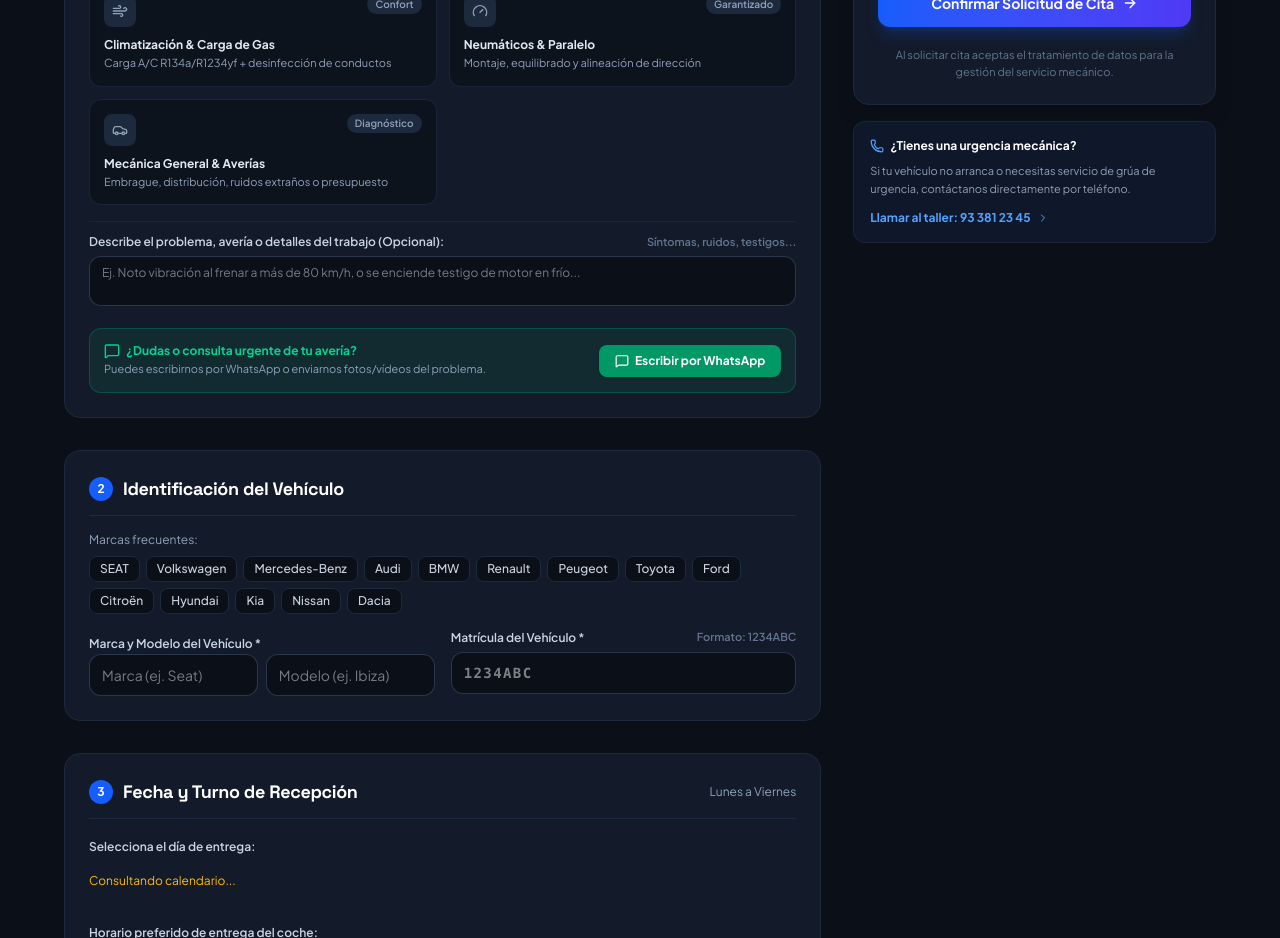
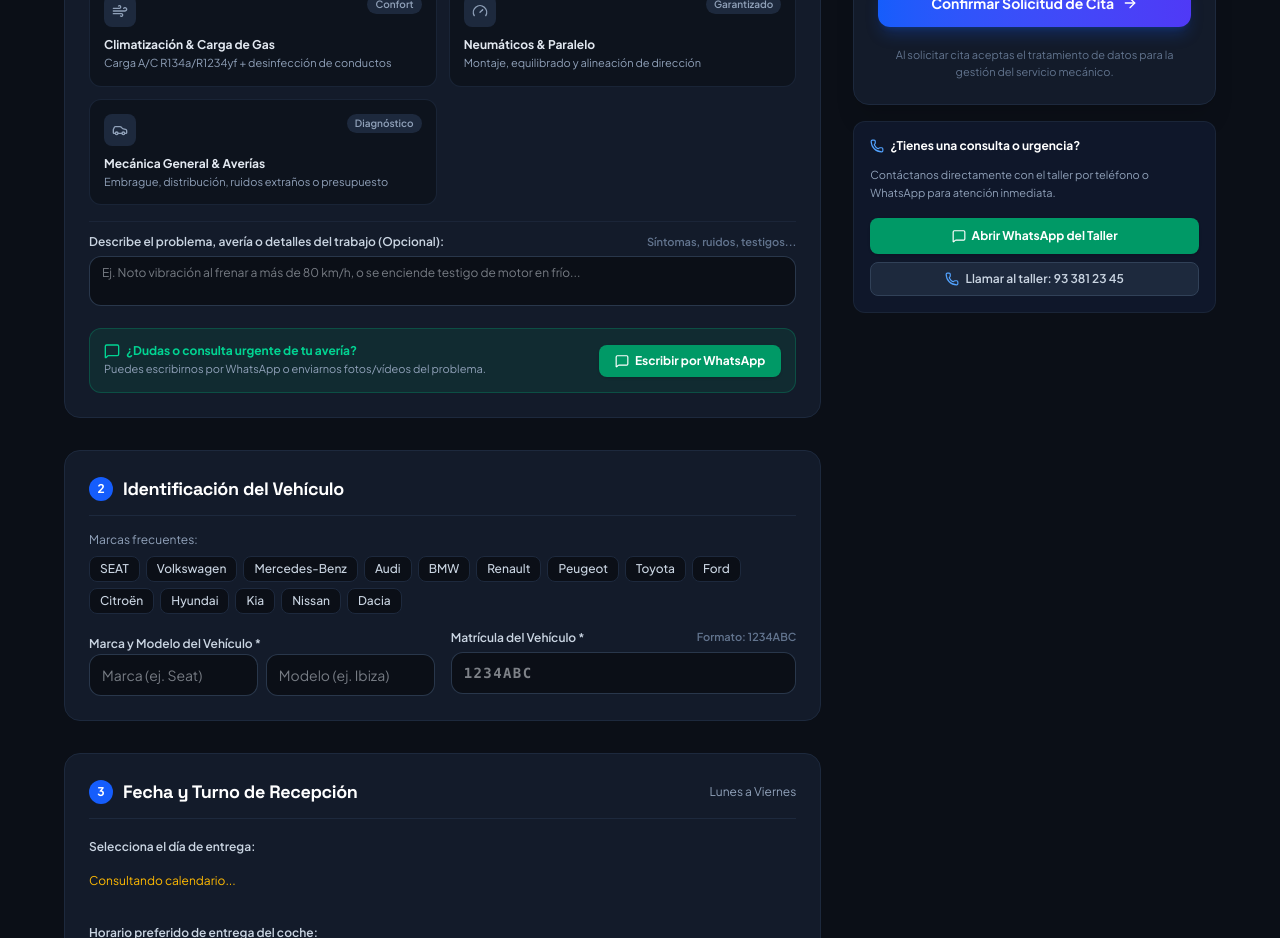
Before and after one commit to sembhiharsh/citas, a React (Vite) app in the folder frontend/: page / in a window 1280 px wide. Shown: the part 860-1798 px from the top of the page. Built offline with nearby package versions, Linux system fonts and the light colour scheme; no server answers.

Commit message:
Add WhatsApp direct button to emergency & assistance card

```diff
--- a/frontend/src/App.jsx
+++ b/frontend/src/App.jsx
@@ -970,22 +970,33 @@ function App() {
                   </p>
                 </div>
 
-                {/* Direct Phone Assistance Card */}
-                <div className="bg-[#0F172A] border border-slate-800/80 rounded-xl p-4 text-xs text-slate-300 space-y-2">
+                {/* Direct Phone & WhatsApp Assistance Card */}
+                <div className="bg-[#0F172A] border border-slate-800/80 rounded-xl p-4 text-xs text-slate-300 space-y-3">
                   <div className="font-bold text-white flex items-center gap-1.5">
                     <Phone className="w-3.5 h-3.5 text-blue-400" />
-                    <span>¿Tienes una urgencia mecánica?</span>
+                    <span>¿Tienes una consulta o urgencia?</span>
                   </div>
                   <p className="text-slate-400 text-[11px] leading-relaxed">
-                    Si tu vehículo no arranca o necesitas servicio de grúa de urgencia, contáctanos directamente por teléfono.
+                    Contáctanos directamente con el taller por teléfono o WhatsApp para atención inmediata.
                   </p>
-                  <a
-                    href="tel:933812345"
-                    className="inline-flex items-center gap-1.5 font-bold text-blue-400 hover:text-blue-300 pt-1"
-                  >
-                    <span>Llamar al taller: 93 381 23 45</span>
-                    <ChevronRight className="w-3 h-3" />
-                  </a>
+                  <div className="flex flex-col gap-2 pt-1">
+                    <a
+                      href={directWhatsAppUrl}
+                      target="_blank"
+                      rel="noopener noreferrer"
+                      className="w-full py-2.5 px-3 bg-emerald-600 hover:bg-emerald-500 text-white font-bold rounded-lg text-xs flex items-center justify-center gap-1.5 shadow-sm transition-all"
+                    >
+                      <MessageSquare className="w-3.5 h-3.5" />
+                      <span>Abrir WhatsApp del Taller</span>
+                    </a>
+                    <a
+                      href="tel:933812345"
+                      className="w-full py-2 px-3 bg-slate-800 hover:bg-slate-700 text-slate-300 hover:text-white font-semibold rounded-lg text-xs flex items-center justify-center gap-1.5 border border-slate-700 transition-all"
+                    >
+                      <Phone className="w-3.5 h-3.5 text-blue-400" />
+                      <span>Llamar al taller: 93 381 23 45</span>
+                    </a>
+                  </div>
                 </div>
 
               </div>
```
